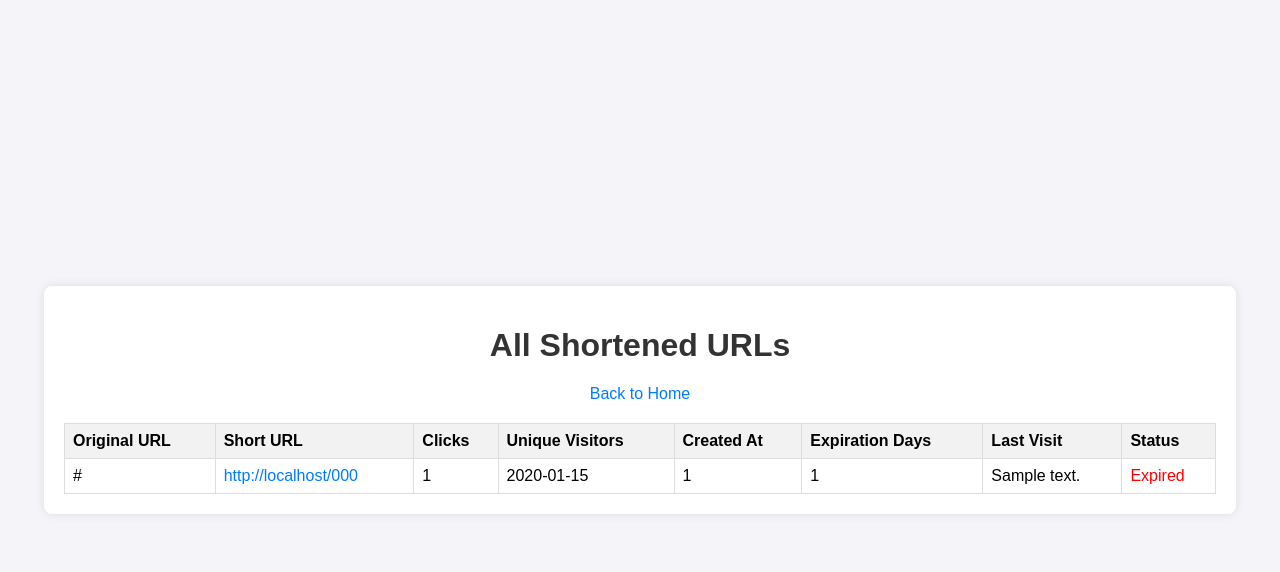
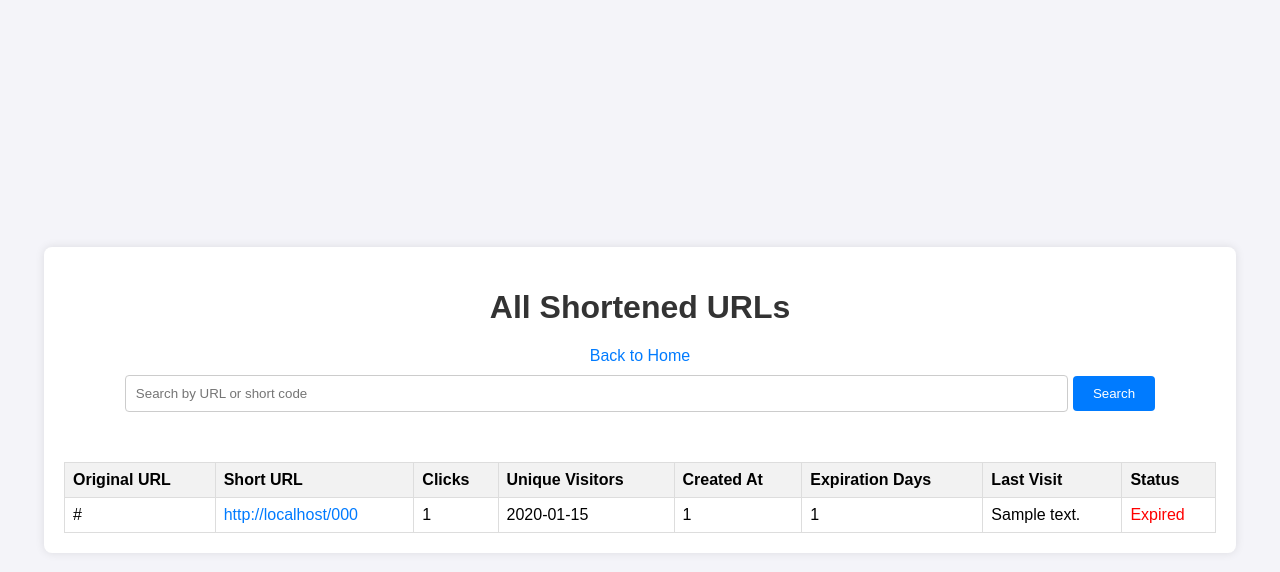
Before and after one commit to kulatav/url-shortener, a Flask app: page /admin in a window 1280 px wide. Shown: the top 572 px of the page. Run offline with Flask 3, Linux system fonts and the light colour scheme; tables that the repository leaves empty hold one stand-in row (values such as "Sample post").

Commit message:
Add search function to admin page

```diff
--- a/app.py
+++ b/app.py
@@ -111,18 +111,22 @@ def redirect_url(short_code):
 # Admin view to list all URLs
 @app.route('/admin')
 def admin():
+    search = request.args.get('search', '')
     conn = sqlite3.connect('shortener.db')
     c = conn.cursor()
-    c.execute('''SELECT u.original_url, u.short_code, u.clicks, u.created_at, u.expiration_days,
-                        COUNT(v.id) as unique_visitors,
-                        MAX(v.last_visit) as last_visit_time,
-                        CASE WHEN datetime(u.created_at) < datetime('now', '-' || u.expiration_days || ' days') THEN 'Expired' ELSE 'Active' END as status
-                 FROM urls u
-                 LEFT JOIN visitors v ON u.short_code = v.short_code
-                 GROUP BY u.short_code''')
+    query = '''SELECT u.original_url, u.short_code, u.clicks, u.created_at, u.expiration_days,
+                      COUNT(v.id) as unique_visitors,
+                      MAX(v.last_visit) as last_visit_time,
+                      CASE WHEN datetime(u.created_at) < datetime('now', '-' || u.expiration_days || ' days') THEN 'Expired' ELSE 'Active' END as status
+               FROM urls u
+               LEFT JOIN visitors v ON u.short_code = v.short_code
+               WHERE u.original_url LIKE ? OR u.short_code LIKE ?
+               GROUP BY u.short_code'''
+    like_query = f"%{search}%"
+    c.execute(query, (like_query, like_query))
     urls = c.fetchall()
     conn.close()
-    return render_template('admin.html', urls=urls)
+    return render_template('admin.html', urls=urls, search=search)
 
 if __name__ == '__main__':
     init_db()
--- a/static/style.css
+++ b/static/style.css
@@ -14,13 +14,13 @@ body {
     border-radius: 8px;
     box-shadow: 0 0 10px rgba(0,0,0,0.1);
     width: 90%;
-    max-width: 1200px; /* Increased for new column */
+    max-width: 1200px;
     text-align: center;
 }
 h1 {
     color: #333;
 }
-input[type="url"], input[type="number"] {
+input[type="url"], input[type="number"], input[type="text"] {
     width: 80%;
     padding: 10px;
     margin: 10px 0;
@@ -46,10 +46,16 @@ table {
     border-collapse: collapse;
     margin-top: 20px;
 }
+.table-wrapper {
+    overflow-x: auto; /* Adds horizontal scroll if table overflows */
+    margin: 0 -20px; /* Match container padding to extend full width inside */
+    padding: 0 20px; /* Restore padding inside wrapper */
+}
 th, td {
     border: 1px solid #ddd;
     padding: 8px;
     text-align: left;
+    white-space: nowrap; /* Prevents text wrapping in cells */
 }
 th {
     background-color: #f2f2f2;
@@ -67,3 +73,6 @@ a:hover {
 .active {
     color: green;
 }
+.search-form {
+    margin-bottom: 20px;
+}
--- a/templates/admin.html
+++ b/templates/admin.html
@@ -9,6 +9,11 @@
     <div class="container">
         <h1>All Shortened URLs</h1>
         <a href="{{ url_for('index') }}">Back to Home</a>
+        <form method="GET" action="{{ url_for('admin') }}" class="search-form">
+            <input type="text" name="search" placeholder="Search by URL or short code" value="{{ search }}">
+            <button type="submit">Search</button>
+        </form>
+        <div class="table-wrapper">
             {% if urls %}
                 <table>
                     <tr><th>Original URL</th><th>Short URL</th><th>Clicks</th><th>Unique Visitors</th><th>Created At</th><th>Expiration Days</th><th>Last Visit</th><th>Status</th></tr>
@@ -26,8 +31,9 @@
                     {% endfor %}
                 </table>
             {% else %}
-            <p>No URLs shortened yet.</p>
+                <p>No URLs shortened yet or no results for search "{{ search }}".</p>
             {% endif %}
+        </div>
     </div>
 </body>
 </html>
```
Also changed, not shown: admin_view_url_shortner_app.png. Lines whose indentation alone changed are shown as unchanged.
